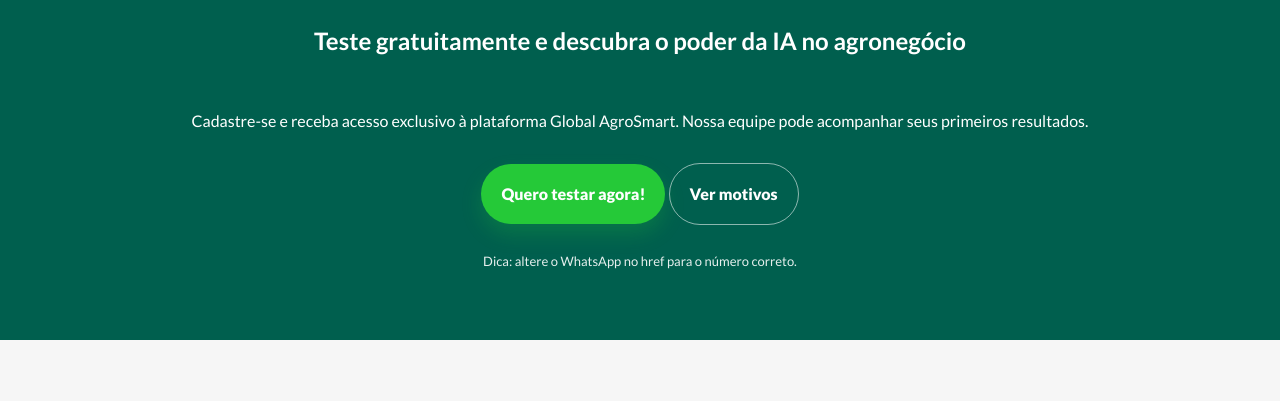
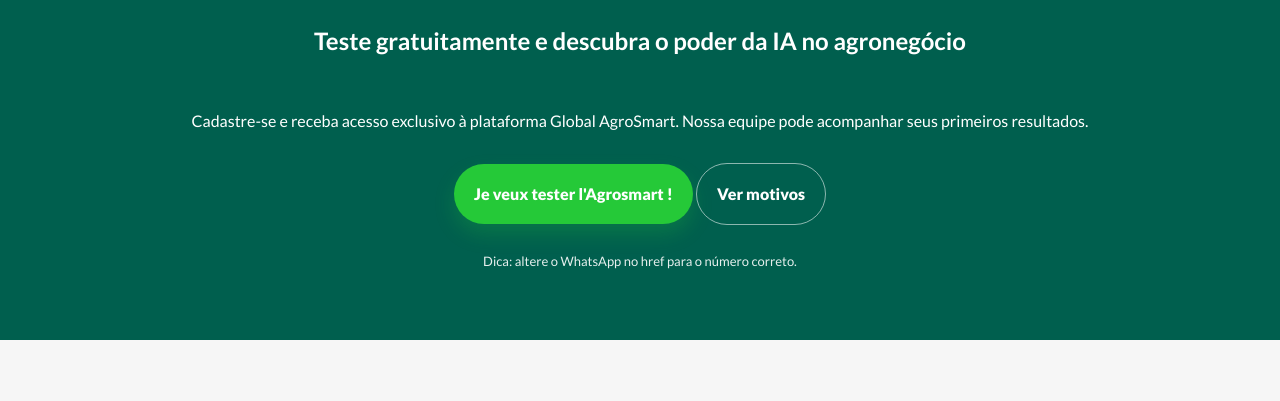
Before and after one commit to GlobalDrones/france-lp, a plain HTML site: page index.html in a window 1280 px wide. Shown: the part 1969-2370 px from the top of the page. Drawn offline with Linux system fonts and the light colour scheme.

Commit message:
mudei para o numero do farah

```diff
--- a/index.html
+++ b/index.html
@@ -528,8 +528,8 @@
 
                     <!-- Sem formulário: troque os links abaixo pelo seu destino real (WhatsApp, e-mail, checkout, etc.) -->
                     <div class="ctaRow" style="justify-content:center;">
-                        <a class="btn" href="https://wa.me/5500000000000" target="_blank" rel="noopener">Quero testar
-                            agora!</a>
+                        <a class="btn" href="https://wa.me/33749981539" target="_blank" rel="noopener">Je veux tester
+                            l'Agrosmart !</a>
                         <a class="btn secondary" href="#por-que">Ver motivos</a>
                     </div>
 
```
